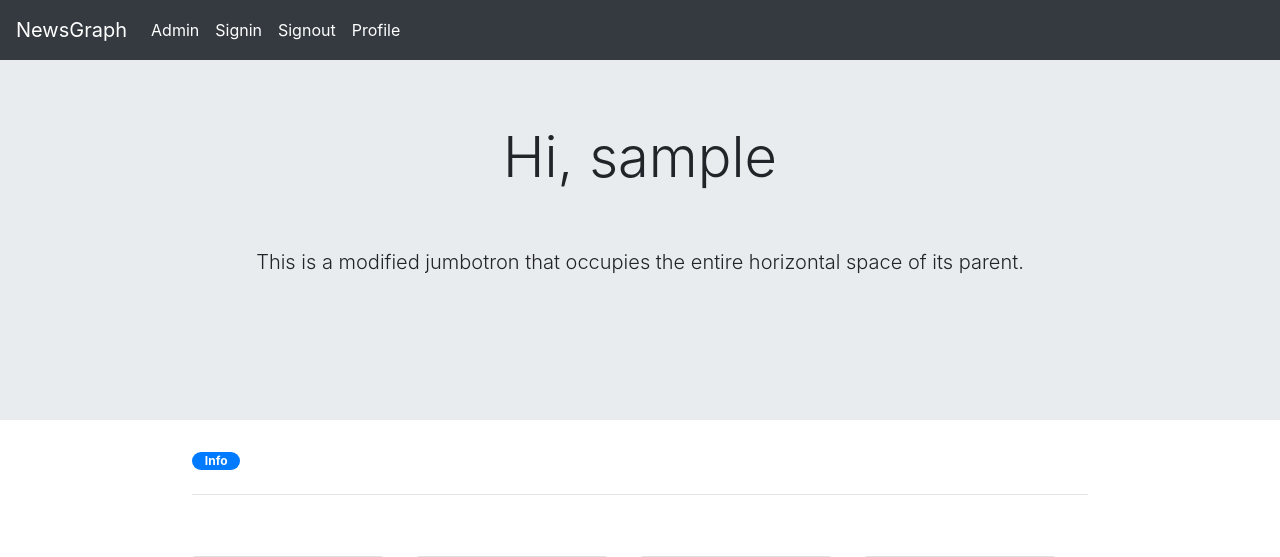
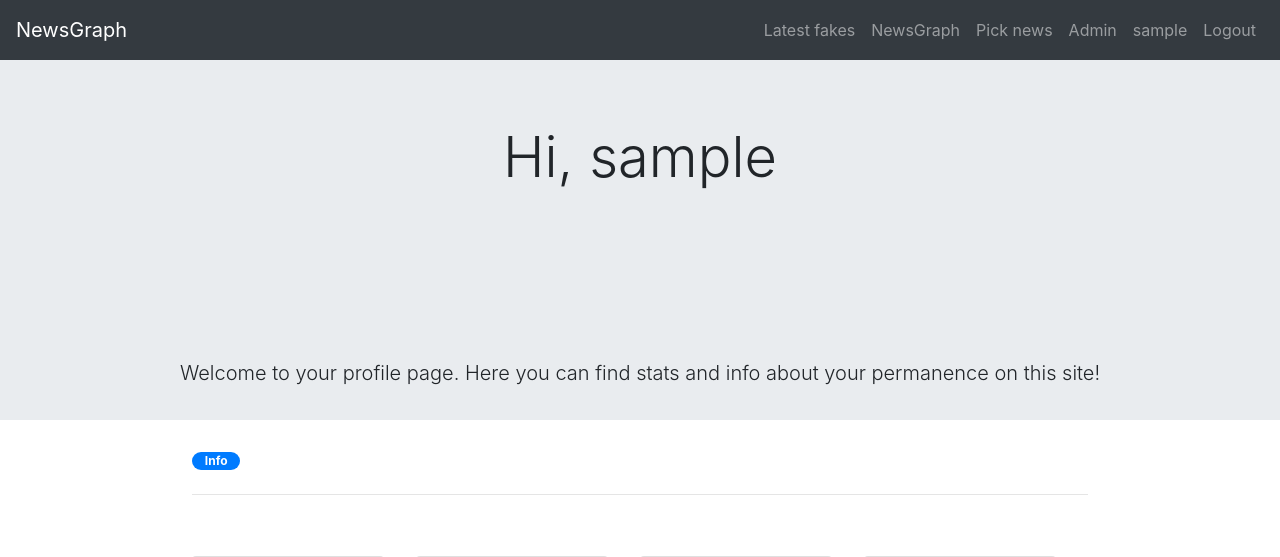
Before and after one commit to loricelli/NewsGraphPlatform, a Django app: page /profile/ in a window 1280 px wide. Shown: the top 557 px of the page. Run offline with Django 3.2, Linux system fonts and the light colour scheme; the visitor is signed in with stand-in values (Sample User, id 1); data that the repository does not hold is empty; some libraries are stand-ins or nearby versions.

Commit message:
Homepage changed

```diff
--- a/src/templates/base.html
+++ b/src/templates/base.html
@@ -6,20 +6,44 @@
 
   </head>
   <body>
-{% load static %}
-<link rel="stylesheet" type="text/css" href="{% static 'css/style.css' %}">
+    {% load static %}
+    <link rel="stylesheet" type="text/css" href="{% static 'css/style.css' %}">
     <nav class="navbar fixed-top navbar-expand-lg navbar-dark bg-dark">
       <a class="navbar-brand" href="/">NewsGraph</a>
       <button class="navbar-toggler" type="button" data-toggle="collapse" data-target="#navbarNavAltMarkup" aria-controls="navbarNavAltMarkup" aria-expanded="false" aria-label="Toggle navigation">
         <span class="navbar-toggler-icon"></span>
       </button>
       <div class="collapse navbar-collapse" id="navbarNavAltMarkup">
-        <div class="navbar-nav">
-          <a class="nav-item nav-link active" href="/admin">Admin<span class="sr-only">(current)</span></a>
-          <a class="nav-item nav-link active" href="{% url 'signin' %}">Signin<span class="sr-only">(current)</span></a>
-          <a class="nav-item nav-link active" href="{% url 'signout' %}">Signout<span class="sr-only">(current)</span></a>
-          <a class="nav-item nav-link active" href="{% url 'profile' %}">Profile<span class="sr-only">(current)</span></a>
-        </div>
+
+        <ul class="navbar-nav ml-auto">
+          <li class="nav-item">
+            <a class="nav-item nav-link" href="/#latest-fakes">Latest fakes<span class="sr-only">(current)</span></a>
+          </li>
+          <li class="nav-item">
+            <a class="nav-item nav-link" href="/#graph">NewsGraph<span class="sr-only">(current)</span></a>
+          </li>
+          {% if not user.is_authenticated %}
+          <li class="nav-item">
+            <a class="nav-item nav-link" href="{% url 'signin' %}">Login<span class="sr-only">(current)</span></a>
+          </li>
+          {% else %}
+
+          <li class="nav-item">
+            <a class="nav-item nav-link" href="{% url 'read' %}">Pick news<span class="sr-only">(current)</span></a>
+          </li>
+          {% if user.is_superuser %}
+          <li class="nav-item">
+            <a class="nav-item nav-link" href="/admin">Admin<span class="sr-only">(current)</span></a>
+          </li>
+          {% endif %}
+          <li class="nav-item">
+            <a class="nav-item nav-link" href="{% url 'profile' %}">{{user.username}}<span class="sr-only">(current)</span></a>
+          </li>
+          <li class="nav-item">
+            <a class="nav-item nav-link" href="{% url 'signout' %}">Logout<span class="sr-only">(current)</span></a>
+          </li>
+          {% endif %}
+        </ul>
       </div>
     </nav>
     <script src = "https://d3js.org/d3.v4.min.js"></script>
--- a/src/templates/nodes/news_compare.html
+++ b/src/templates/nodes/news_compare.html
@@ -3,7 +3,7 @@
 <div class="jumbotron news-jumbo jumbotron-fluid">
   <div class="container">
     <h1 class="display-4">{{edge.head.news.title}}</h1>
-    <p class="lead jumbotron-text">{{edge.head.news.source.name}}</p>
+    <p class="lead news-jumbo-text">{{edge.head.news.source.name}}</p>
   </div>
 </div>
 
--- a/src/templates/nodes/news_read.html
+++ b/src/templates/nodes/news_read.html
@@ -4,7 +4,7 @@
 <div class="jumbotron news-jumbo jumbotron-fluid">
   <div class="container">
     <h1 class="display-4">{{edge.tail.news.title}}</h1>
-    <p class="lead jumbotron-text">{{edge.tail.news.source.name}}</p>
+    <p class="lead news-jumbo-text">{{edge.tail.news.source.name}}</p>
   </div>
 </div>
 <div class="news-body">
--- a/src/templates/static/css/style.css
+++ b/src/templates/static/css/style.css
@@ -15,14 +15,14 @@ body {
 
 .home-jumbotron {
   text-align: center;
-  background-image: url("/static/img/net2.jpg");
+  background-image: linear-gradient(rgba(0,0,0,0.5), rgba(0,0,0,0.5)), url("/static/img/net2.jpg");
   background-size: cover;
-  height: 60%;
+  height: 95%;
   color: white;
 }
 
 .jumbotron-text {
-  margin-top: 5%;
+  margin-top: 15%;
 }
 
 .alert {
@@ -30,21 +30,20 @@ body {
   text-align: center;
 }
 
-.home-list{
+.home-row {
   width: 80%;
   margin-left: 10%;
-  padding-top: 20%;
+  margin-top: 10%;
 }
 
-#graph {
+.home-titles{
   text-align: center;
-  margin-top: 10%;
+  padding-top: 10%;
 }
 
 .signup-form {
   margin-top: 20%;
 }
-
 
 
 /* Profile page */
@@ -95,6 +94,10 @@ body {
   text-align: center;
 }
 
+.news-jumbo-text {
+  margin-top: 5%;
+}
+
 .news-body {
   width: 50%;
   margin-left: 25%;
--- a/src/templates/static/scripts/d3_graph.js
+++ b/src/templates/static/scripts/d3_graph.js
@@ -8,7 +8,7 @@ const ed = JSON.parse(document.getElementById('edges').textContent);
   fin_nd = JSON.parse(nd);
 
   width = 1200;
-  height = 800;
+  height = 600;
 
   var svg = d3.select("#chart").attr("width",width).attr("height",height);
   const simulation = d3.forceSimulation(fin_nd)
--- a/src/templates/voters/profile.html
+++ b/src/templates/voters/profile.html
@@ -4,7 +4,7 @@
 <div class="jumbotron profile-jumbo jumbotron-fluid">
   <div class="container">
     <h1 class="display-4">Hi, {{user.username}}</h1>
-    <p class="lead jumbotron-text">This is a modified jumbotron that occupies the entire horizontal space of its parent.</p>
+    <p class="lead jumbotron-text">Welcome to your profile page. Here you can find stats and info about your permanence on this site!</p>
   </div>
 </div>
 
--- a/src/voter/views.py
+++ b/src/voter/views.py
@@ -21,7 +21,6 @@ def profile_page(request, *args, **kwargs):
         count_array = pad_dates(count_array)
         count_json = json.dumps(list(count_array),cls=DjangoJSONEncoder)
 
-        print(count_array)
         context = {
             'confirmations': n_confirm,
             'points': points,
```
Also changed, not shown: src/pages/utils/view_utils.py (added, +24 -0 lines), src/pages/views.py (+13 -4 lines), src/populate.py (+6 -5 lines), src/templates/home.html (+29 -21 lines).
